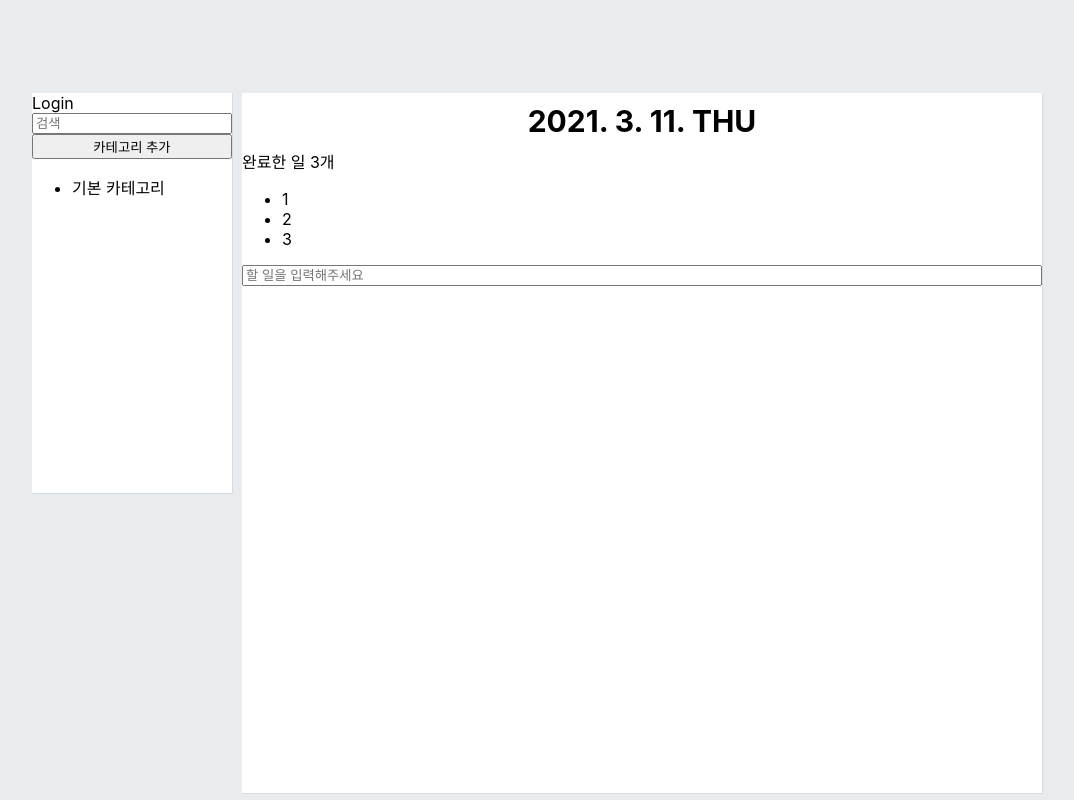
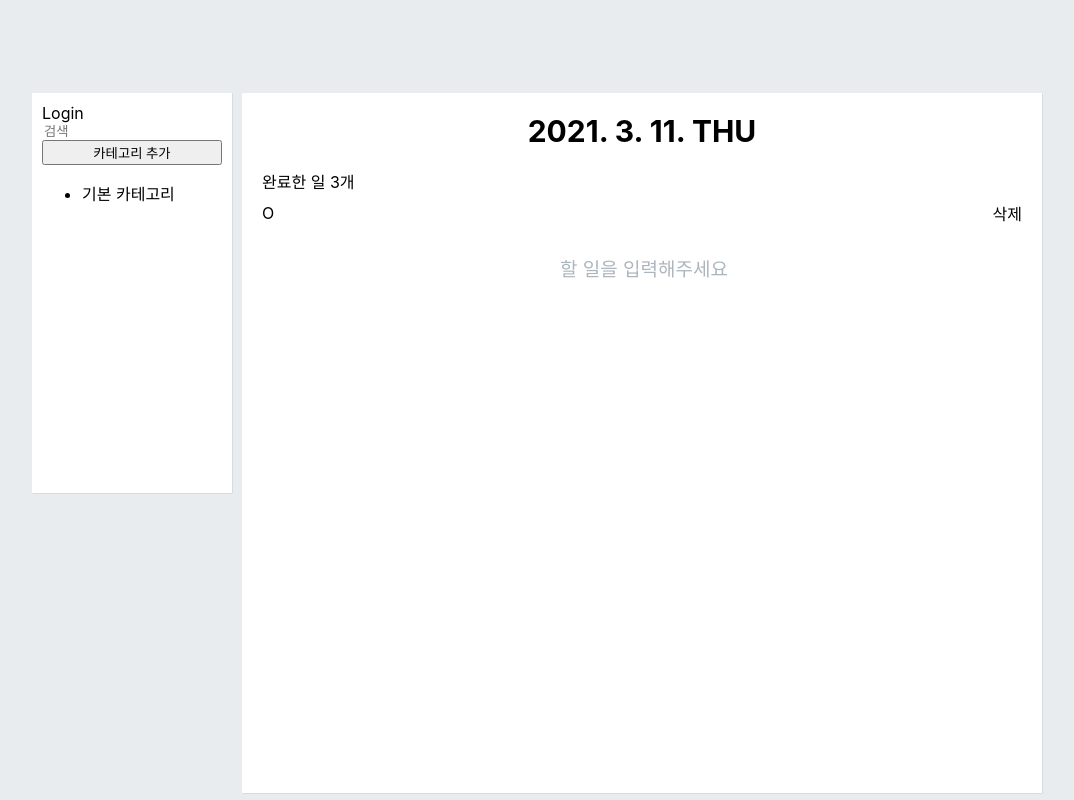
Before and after one commit to KAEN7/todo-list, a React (Create React App) app: page / in a window 1280 px wide. Shown: the whole page, without its empty margins (103-1177 px from the left). Built offline with nearby package versions, Linux system fonts and the light colour scheme.

Commit message:
투두아이템 추가 기능 생성

```diff
--- a/src/App.js
+++ b/src/App.js
@@ -7,6 +7,8 @@ import Header from "./components/Header";
 import List from "./components/List";
 
 // styled-components
+
+// 글로벌 스타일
 const GlobalStyle = createGlobalStyle`
   #root {
     display: flex;
@@ -18,8 +20,14 @@ const GlobalStyle = createGlobalStyle`
     justify-content: center;
     margin-top: 88px;
   }
+
+  input {
+    outline: none;
+    border: none;
+  }
 `;
 
+// 네비게이션 스타일
 const Nav = styled.div`
   background: white;
   display: flex;
@@ -28,8 +36,11 @@ const Nav = styled.div`
   box-shadow: 0.7px 0.7px #ced4da;
   width: 200px;
   height: 400px;
+  box-sizing: border-box;
+  padding: 10px;
 `;
 
+// 메인 스타일
 const Main = styled.div`
   background: white;
   display: flex;
@@ -38,6 +49,8 @@ const Main = styled.div`
   box-shadow: 0.7px 0.7px #ced4da;
   width: 800px;
   height: 700px;
+  box-sizing: border-box;
+  padding: 10px;
 `;
 
 function App() {
--- a/src/components/List.js
+++ b/src/components/List.js
@@ -1,16 +1,89 @@
-import React from "react";
+import React, { useState } from "react";
+import styled from "styled-components";
+
+const ListBlock = styled.div`
+  display: flex;
+  flex-direction: column;
+  box-sizing: border-box;
+  padding: 10px;
+  input {
+    width: 100%;
+    font-size: 19px;
+    margin-top: 30px;
+    &::placeholder {
+      color: #adb5bd;
+      text-align: center;
+    }
+  }
+`;
+
+const TodolistBlock = styled.div`
+  margin: 2;
+  padding: 0;
+`;
+
+const ListItemBlock = styled.div`
+  display: flex;
+  justify-content: space-between;
+  div {
+    display: flex;
+    justify-content: space-between;
+    align-items: center;
+    height: 30px;
+    margin-top: 5px;
+  }
+`;
+
+function ListItem({ key, id, text, done }) {
+  return (
+    <ListItemBlock>
+      <div>O</div>
+      <div done={done}>{text}</div>
+      <div>삭제</div>
+    </ListItemBlock>
+  );
+}
 
 function List() {
+  const [todos, setTodos] = useState([
+    {
+      key: 0,
+      id: 0,
+      text: "",
+      done: false,
+    },
+  ]);
+
+  // 구조분해
+  const { key, id, text, done } = todos;
+
+  // FUNCTION
+  const onChange = (e) => {
+    const newTodo = {
+      key: key + 1,
+      id: id + 1,
+      text: e.target.value,
+      done: false,
+    };
+    const newArray = todos.concat(newTodo);
+    setTodos = newArray;
+  };
+
   return (
-    <>
+    <ListBlock>
       <div>완료한 일 3개</div>
-      <ul>
-        <li>1</li>
-        <li>2</li>
-        <li>3</li>
-      </ul>
-      <input placeholder="할 일을 입력해주세요" />
-    </>
+      <TodolistBlock>
+        {todos.map((todo) => (
+          <ListItem
+            key={todo.id}
+            id={todo.id}
+            text={todo.text}
+            done={todo.done}
+          />
+        ))}
+      </TodolistBlock>
+      <input placeholder="할 일을 입력해주세요" onChange={onChange} />
+    </ListBlock>
   );
 }
 
```
